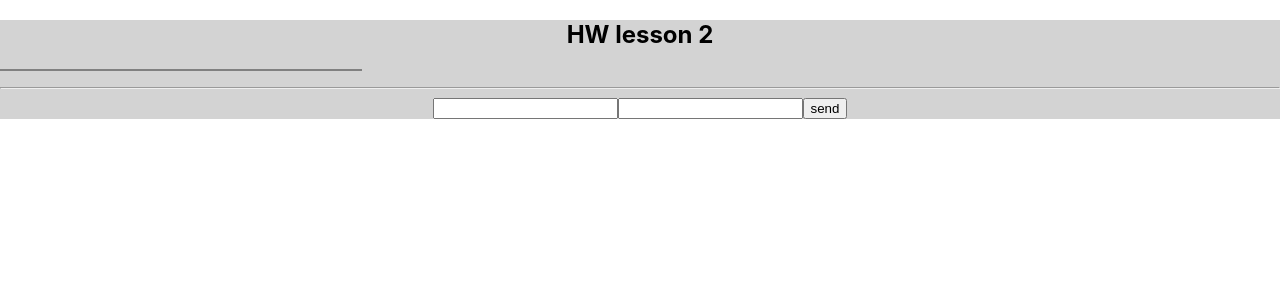
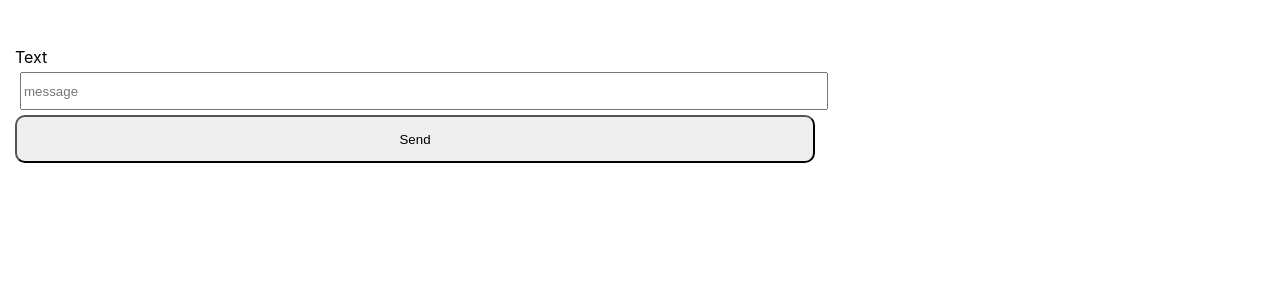
Before and after one commit to mikgir/react_lessons, a React (Create React App) app: page / in a window 1280 px wide. Shown: the top 300 px of the page. Built offline with nearby package versions, Linux system fonts and the light colour scheme.

Commit message:
change hw lesson 2

```diff
--- a/package.json
+++ b/package.json
@@ -3,6 +3,10 @@
   "version": "0.1.0",
   "private": true,
   "dependencies": {
+    "@emotion/react": "^11.10.4",
+    "@emotion/styled": "^11.10.4",
+    "@mui/material": "^5.10.10",
+    "@mui/styled-engine-sc": "^5.10.6",
     "@testing-library/jest-dom": "^5.16.5",
     "@testing-library/react": "^13.4.0",
     "@testing-library/user-event": "^13.5.0",
@@ -10,6 +14,7 @@
     "react": "^18.2.0",
     "react-dom": "^18.2.0",
     "react-scripts": "5.0.1",
+    "styled-components": "^5.3.6",
     "web-vitals": "^2.1.4"
   },
   "scripts": {
--- a/src/App.css
+++ b/src/App.css
@@ -1,3 +1,21 @@
 .App {
-  text-align: center;
+  width: 100%;
+  margin: 0 auto;
+  display: flex;
+  flex-direction: row;
 }
+.chat_field {
+  width: 70%;
+  display: flex;
+  flex-direction: column;
+  justify-content: space-between;
+  padding: 15px;
+}
+.messageForm {
+  width: 70%;
+  margin: 0 auto;
+  padding: 10px 0;
+  display:flex;
+  flex-direction:column;
+  justify-content:space-between
+}
--- a/src/App.jsx
+++ b/src/App.jsx
@@ -1,64 +1,52 @@
 import './App.css';
 import './index.css';
-import {useRef, useState} from "react";
-import {MessageList} from "./components/Message/MessageList";
-// import {Form as ClassForm} from "./class_components/Form"
-// import {Count as ClassCount} from "./class_components/Count";
-// import {Form} from "./components/Form/Form";
-// import {Count} from "./components/Count";
-// import {Child} from "./components/Child";
+
+import {useEffect, useState} from "react";
+import {MessageForm} from "./components/Message/MessageForm";
 
 
+const name = 'me';
+// const messages = [
+//     {
+//         sender: name,
+//         text: 'text1'
+//     },
+//     {
+//         sender: name,
+//         text: 'text2'
+//     },
+//     {
+//         sender: 'robot',
+//         text: 'message from robot'
+//     }
+// ]
+
 export const App = () => {
-    const [message, setMessage] = useState(
-        {id: 0, name: '', text: ''}
-    )
     const [messageList, setMessageList] = useState([])
-    const sender = useRef()
-    const senderText = useRef()
 
-    const handleMessage = () => {
-        setMessage({id: Date.now(), name: sender.current.value, text: senderText.current.value})
-        console.log(message)
+    const sendMessage = (newText) => {
+        setMessageList([...messageList, {text: newText, sender: name}])
     }
-    const handleMessageList = () => {
-        setMessageList(messageList.push(message))
-        sender.current.value = ''
-        senderText.current.value = ''
-        console.log(messageList)
-    }
+    useEffect(() => {
+        if (messageList[messageList.length - 1]?.sender === name) {
+            setMessageList([...messageList, {text: "hello friend", sender: "from robot"}])
+        }
+    }, [messageList])
 
-    const handleSubmit = (event) => {
-        event.preventDefault()
-    }
+
     return (
         <div className="App">
-            <h2>HW lesson 2</h2>
-            <MessageList messageList={messageList}/>
-            <hr/>
-            <form onSubmit={handleSubmit}>
-                <input type={"text"} ref={sender} onChange={handleMessage}/>
-                <input type={"text"} ref={senderText} onChange={handleMessage}/>
-                <button onClick={handleMessageList}>send</button>
-
-            </form>
-
-
-            {/*<hr/>*/}
-            {/*<h2 style={{backgroundColor:'aliceblue'}}>Class Components</h2>*/}
-            {/*<ClassCount count={10}/>*/}
-            {/*<ClassForm/>*/}
-            {/*<hr/>*/}
-            {/*<h2>Func Components</h2>*/}
-            {/*<Form/>*/}
-            {/*<hr/>*/}
-            {/*<Count name={'geek'}/>*/}
-            {/*<hr/>*/}
-            {/*<h3>Parent component</h3>*/}
-            {/*<p>{count}</p>*/}
-            {/*<input onChange={handleChangeName}/>*/}
-            {/*<h3>Child component</h3>*/}
-            {/*<Child name={name} handleChangeCount={setCount}/>*/}
+            <div className={"chat_field"}>
+                <ul>
+                    {messageList.map((msg, index) => (
+                        <li key={index}>
+                            message: {msg.text}<br/>
+                            from: {msg.sender}
+                        </li>
+                    ))}
+                </ul>
+                <MessageForm onSubmit={sendMessage}/>
+            </div>
         </div>
     );
 }
--- a/src/components/Message/MessageForm.jsx
+++ b/src/components/Message/MessageForm.jsx
@@ -1,35 +1,24 @@
-// import './MessageForm.module.css'
-// import {useRef, useState} from "react";
-//
-// export const MessageForm = ({message, addMessage}) => {
-//     const [newMessage, setNewMessage] = useState({name: '', text: ''})
-//     const sender = useRef()
-//     const senderText = useRef()
-//
-//     const handleMessage = () => {
-//         const senderName = sender.current.value
-//         const senderTextValue = senderText.current.value
-//         setNewMessage({name: senderName, text: senderTextValue})
-//     }
-//
-//     const sendMessage = () => {
-//         addMessage(message=newMessage)
-//         sender.current.value = ''
-//         senderText.current.value = ''
-//     }
-//
-//     const handleSubmit = (event) => {
-//         event.preventDefault()
-//     }
-//     return <form onSubmit={handleSubmit}>
-//         <label>Name<br/>
-//             <input type={"text"} ref={sender} onChange={handleMessage} className={'inputName'} placeholder={'name'}/>
-//         </label>
-//         <label>Text<br/>
-//             <input type={"text"} ref={senderText} onChange={handleMessage} className={'inputText'}
-//                    placeholder={'message'}/>
-//         </label>
-//         <button onClick={sendMessage}>Send</button>
-//     </form>
-//
-// }
+import './MessageForm.module.css'
+import {useState} from "react";
+
+
+export const MessageForm = ({onSubmit}) => {
+    const [newText, setNewText] = useState('')
+
+    const handleMessage = (event) => {
+        setNewText(event.target.value)
+    }
+    const addMessage = (event) => {
+        event.preventDefault()
+        onSubmit(newText)
+    }
+
+    return <form onSubmit={addMessage}>
+        <label>Text<br/>
+            <input type={"text"} onChange={handleMessage} className={'inputText'}
+                   placeholder={'message'}/>
+        </label>
+        <button>Send</button>
+    </form>
+
+}
--- a/src/components/Message/MessageForm.module.css
+++ b/src/components/Message/MessageForm.module.css
@@ -1,11 +1,3 @@
-form {
-    width: 60rem;
-    height: 10rem;
-    display: flex;
-    flex-direction: column;
-    justify-content: space-between;
-    align-items: center;
-}
 input{
     width: 50rem;
     height: 2rem;
--- a/src/components/Message/MessageList.jsx
+++ b/src/components/Message/MessageList.jsx
@@ -1,17 +1,13 @@
-import style from './Message.module.css';
-
 
 export const MessageList = ({messageList}) => {
-
-    return <ul className={style.message}>
-        {messageList.map((message, index)=>{
-            return <li key={message.id}>
-                <h4>{message.name}</h4>
-                <p>{message.text}</p>
-            </li>
-        })
+    return <ul>
+        {
+            messageList.map((message, index) => {
+                return <li key={index}>
+                    <h4>from: {message.name}</h4>
+                    <p>message: {message.text}</p>
+                </li>
+            })
         }
-
     </ul>
-
 }
--- a/src/index.css
+++ b/src/index.css
@@ -6,7 +6,3 @@ body {
   -webkit-font-smoothing: antialiased;
   -moz-osx-font-smoothing: grayscale;
 }
-
-.App{
-  background-color: lightgrey;
-}
--- a/src/index.js
+++ b/src/index.js
@@ -4,5 +4,9 @@ import './index.css';
 import { App } from './App';
 
 
+
 const root = ReactDOM.createRoot(document.getElementById('root'));
-root.render(<App/>);
+root.render(
+
+        <App/>
+);
```
Also changed, not shown: src/components/Message/Message.jsx (added, +8 -0 lines), 1 other file (tests, documents, lock files or other folders).
